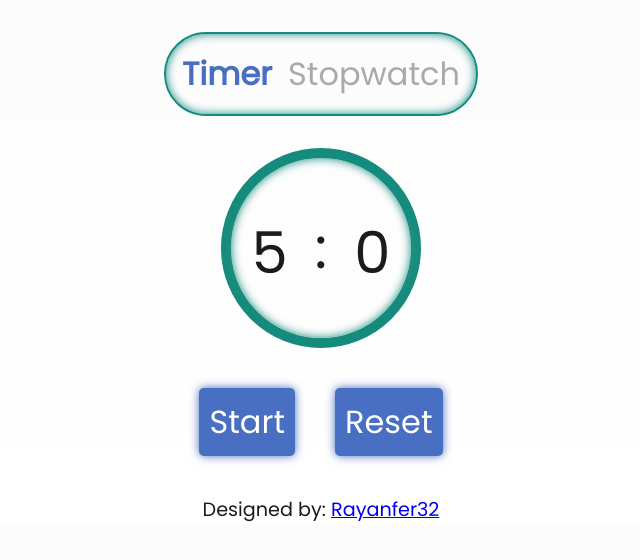
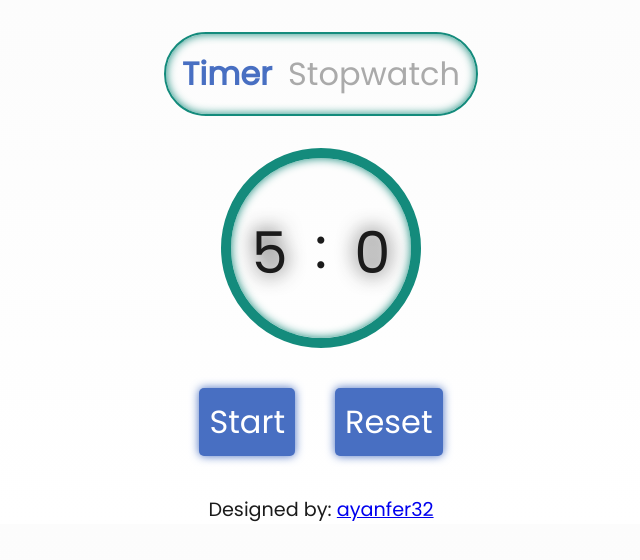
Before and after one commit to rayanfer32/react-timer-stopwatch, a React (Vite) app: page / in a window 1280 px wide. Shown: the top 560 px of the page, without its empty margins (319-959 px from the left). Built offline with nearby package versions, Linux system fonts and the light colour scheme.

Commit message:
💄 box shadow for input text

```diff
--- a/src/App.jsx
+++ b/src/App.jsx
@@ -22,7 +22,7 @@ export default function App() {
             </div>
             {timerMode ?  <Timer /> : <Stopwatch />}
             <Footer>
-            Designed by: <a href="https://github.com/Rayanfer32/react-timer-stopwatch">Rayanfer32</a>
+            Designed by: <a href="https://github.com/Rayanfer32/react-timer-stopwatch">ayanfer32</a>
             </Footer>
         </div>
     )
--- a/src/styles.scss
+++ b/src/styles.scss
@@ -12,6 +12,7 @@ $text-dark: rgb(27, 27, 27);
 $text-light-color: rgb(248, 248, 248);
 $highlight-color: rgb(255, 255, 255);
 $auto-clock-font-size: 3.6rem;
+
 
 * {
     font-family: 'Poppins';
@@ -133,7 +134,7 @@ body {
             outline: none;
             border: none;
             background: transparent;
-            filter: drop-shadow(1px 1px 20px $highlight-color);
+            filter: drop-shadow(0px 0px 10px $text-dark);
 
         }
             input::-webkit-outer-spin-button,
```
